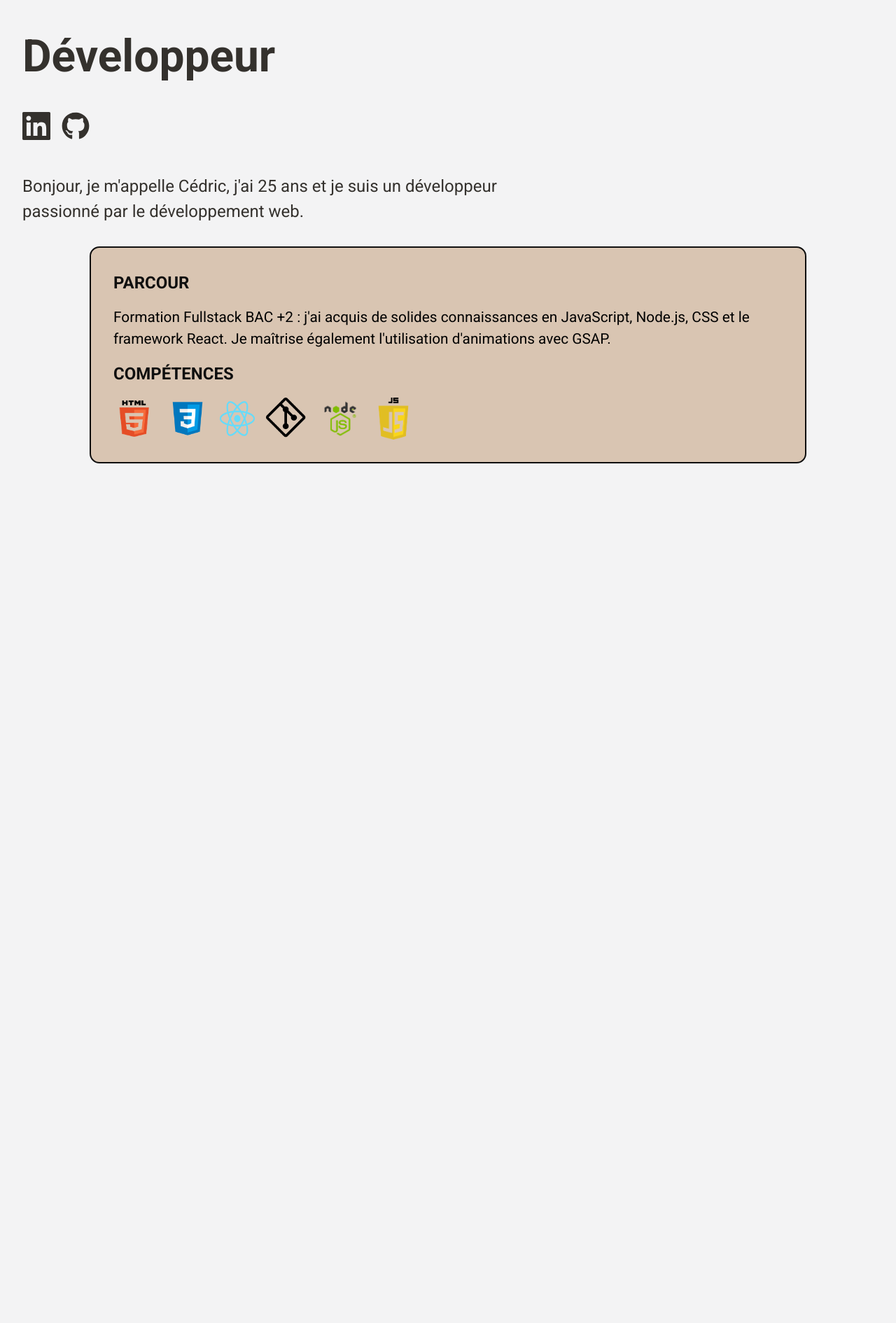
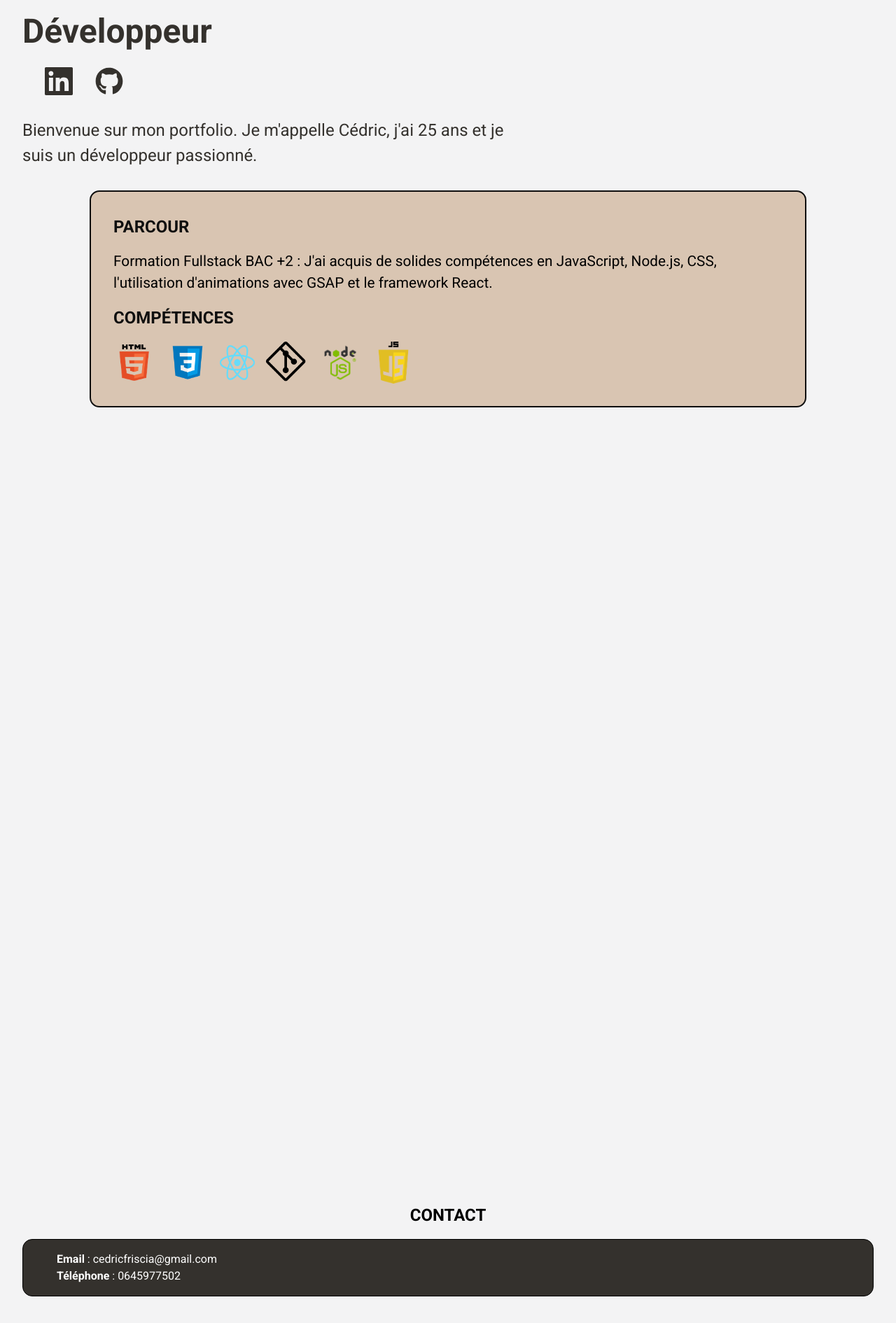
Before and after one commit to CedricFriscia/modern-portfolio, a React (Vite) app: page / in a window 1280 px wide. Shown: the part 264-2154 px from the top of the page at 70% size. Built offline with nearby package versions, Linux system fonts and the light colour scheme.

Commit message:
add contact

```diff
--- a/src/App.jsx
+++ b/src/App.jsx
@@ -2,7 +2,7 @@ import { Routes, Route } from "react-router-dom";
 
 // Import Pages
 import Landing from "./Pages/Landing/Landing";
-import Nav from "./Components/Nav/Nav";
+import Contact from "./Pages/Contact/Contact";
 
 // Import CSS
 import "./css/reset.css";
@@ -12,6 +12,7 @@ function App() {
     <div className="app">
       <Routes>
         <Route path="/" element={<Landing />}></Route>
+        <Route path="/about" element={<Contact />}></Route>
       </Routes>
     </div>
   );
--- a/src/Components/Card/Card.jsx
+++ b/src/Components/Card/Card.jsx
@@ -36,9 +36,9 @@ const Card = () => {
       <div className="card__container">
         <h2 className="card__title">Parcour</h2>
         <p className="card__presentation">
-          Formation Fullstack BAC +2 : j'ai acquis de solides connaissances en
-          JavaScript, Node.js, CSS et le framework React. Je maîtrise également
-          l'utilisation d'animations avec GSAP.
+          Formation Fullstack BAC +2 : J'ai acquis de solides compétences en
+          JavaScript, Node.js, CSS, l'utilisation d'animations avec GSAP et le
+          framework React.
         </p>
         <h2 className="card__title">Compétences</h2>
         <div className="card__skills">
--- a/src/Components/Project/Project.jsx
+++ b/src/Components/Project/Project.jsx
@@ -17,7 +17,7 @@ const Project = () => {
   useGSAP(
     () => {
       tl.from(".project__card", {
-        xPercent: -250,
+        opacity: 0,
         stagger: 0.5,
         duration: 3,
         ease: "linear",
--- a/src/Components/Project/project.scss
+++ b/src/Components/Project/project.scss
@@ -9,6 +9,7 @@
   &__container {
     display: flex;
     flex-wrap: wrap;
+    justify-content: center;
     gap: 1rem;
 
     .defi {
@@ -34,10 +35,9 @@
   }
 
   &__card {
-    width: 95%;
+    width: 350px;
     height: 250px;
     background-color: aqua;
-    margin: auto;
     border-radius: 14px;
     border: 1px solid black;
     cursor: pointer;
@@ -54,13 +54,13 @@
 
     &__container {
       display: flex;
-      flex-direction: column;
+      justify-content: center;
       gap: 1rem;
       background-color: #f3f3f4;
     }
 
     &__card {
-      width: 40%;
+      width: 450px;
       height: 350px;
     }
   }
--- /dev/null
+++ b/src/Pages/Contact/Contact.jsx
@@ -0,0 +1,23 @@
+import React from "react";
+import "./contact.scss";
+import { Link } from "react-router-dom";
+import { GrLinkedin } from "react-icons/gr";
+
+const Contact = () => {
+  return (
+    <div className="contact">
+      <h1 className="contact__title">CONTACT</h1>
+      <div className="contact__container">
+        <p className="contact__text">
+          {" "}
+          <span>Email</span> : cedricfriscia@gmail.com
+        </p>
+        <p className="contact__text">
+          <span>Téléphone</span> : 0645977502
+        </p>
+      </div>
+    </div>
+  );
+};
+
+export default Contact;
--- /dev/null
+++ b/src/Pages/Contact/contact.scss
@@ -0,0 +1,40 @@
+.contact {
+  height: 30vh;
+
+  &__container {
+    width: 95%;
+    border: 1px solid black;
+    margin: auto;
+    border-radius: 14px;
+    padding: 1rem;
+    background-color: #34312d;
+
+    span {
+      font-weight: 600;
+      color: #fff;
+    }
+  }
+
+  &__linkedin {
+    padding-left: 2rem;
+
+    .link {
+      color: #fff;
+    }
+  }
+
+  &__title {
+    display: flex;
+    justify-content: center;
+    padding: 1rem 1rem;
+  }
+
+  &__text {
+    margin-left: 2rem;
+    color: #fff;
+  }
+}
+
+.link {
+  margin-left: 2rem;
+}
--- a/src/Pages/Landing/Landing.jsx
+++ b/src/Pages/Landing/Landing.jsx
@@ -4,6 +4,7 @@ import { Link } from "react-router-dom";
 import Nav from "../../Components/Nav/Nav";
 import Card from "../../Components/Card/Card";
 import Project from "../../Components/Project/Project";
+import Contact from "../Contact/Contact";
 
 import gsap from "gsap";
 import { useGSAP } from "@gsap/react";
@@ -68,8 +69,8 @@ const Landing = () => {
           </Link>
         </div>
         <p className="landing__introduction fade">
-          Bonjour, je m'appelle Cédric, j'ai 25 ans et je suis un développeur
-          passionné par le développement web.
+          Bienvenue sur mon portfolio. Je m'appelle Cédric, j'ai 25 ans et je
+          suis un développeur passionné.
         </p>
 
         <section className="landing__card">
@@ -78,6 +79,9 @@ const Landing = () => {
         <section className="landing__projects">
           <Project />
         </section>
+        <section className="landing__Contact">
+          <Contact />
+        </section>
       </main>
     </div>
   );
--- a/src/Pages/Landing/styles.scss
+++ b/src/Pages/Landing/styles.scss
@@ -25,9 +25,7 @@
 
   &__socials {
     display: flex;
-    gap: 1rem;
     font-size: 2.5rem;
-    padding: 1rem;
     color: #34312d;
   }
 
@@ -47,11 +45,11 @@
   .landing {
     max-width: 100%;
     &__title--main {
-      font-size: 8rem;
+      font-size: 7rem;
       padding-left: 2rem;
     }
     &__title {
-      font-size: 4rem;
+      font-size: 3rem;
       padding-left: 2rem;
     }
 
```
